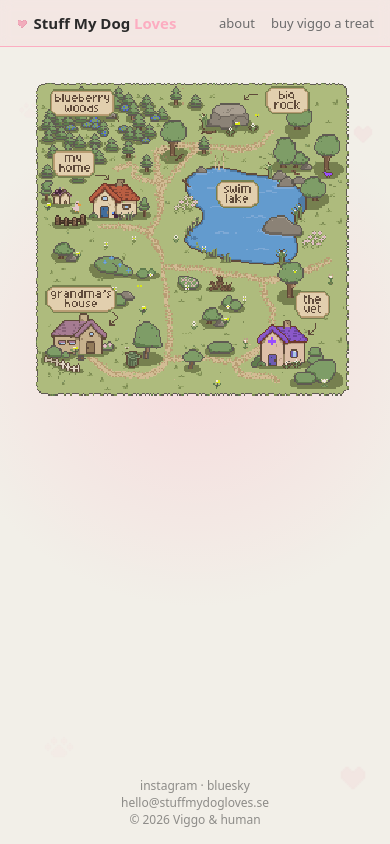
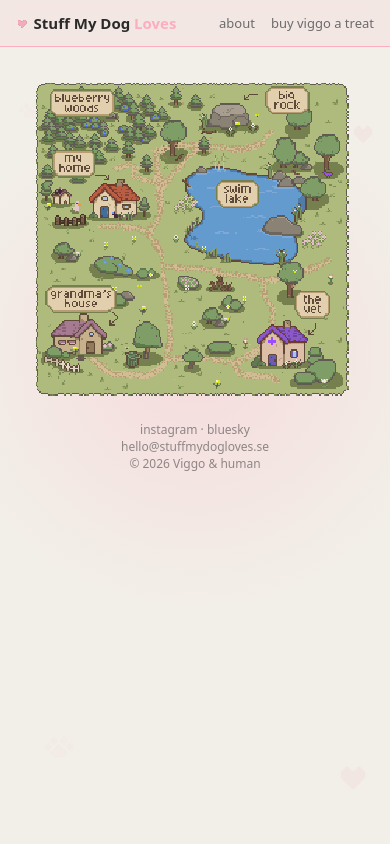
Before and after one commit to osmy25/stuff-my-dog-loves, a Next.js app: page /map in a window 390 px wide. Built offline with nearby package versions, Linux system fonts and the light colour scheme.

Commit message:
footer change

```diff
--- a/app/layout.module.css
+++ b/app/layout.module.css
@@ -16,20 +16,14 @@
 }
 
 .main {
-  flex: 1;
-
   margin: 0 auto;
   width: 100%;
   max-width: 46rem;
   padding: 1.75rem 1rem 0;
 }
 
-
-
 @media (max-width: 600px) {
   .main {
-    padding: 1.50rem 1rem 0;
+    padding: 1.5rem 1rem 0;
   }
-
-
 }
--- a/components/Footer/Footer.module.css
+++ b/components/Footer/Footer.module.css
@@ -1,4 +1,6 @@
 .footer {
+  margin-top: 2rem;
+
   padding-bottom: 1rem;
   font-size: 0.75rem;
   opacity: 0.5;
```
